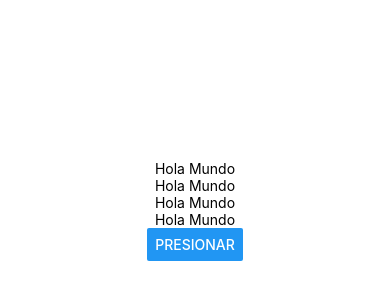
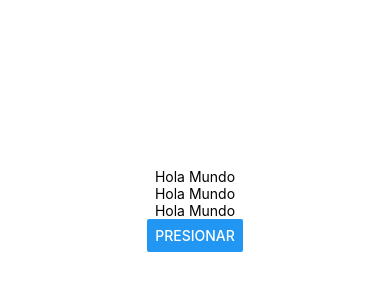
Before and after one commit to mgfuentes-ct/PM193-bien, a React Native app in the folder my-app2/: screen / in a window 390 px wide. Shown: the part 212-512 px from the top of the page. Built offline with nearby package versions, Linux system fonts and the light colour scheme.

Commit message:
modificar con el boton

```diff
--- a/my-app2/App.js
+++ b/my-app2/App.js
@@ -4,26 +4,25 @@ import { StatusBar } from 'expo-status-bar';
 import { StyleSheet, Text, View, Button } from 'react-native';
 import React, {act, useState} from 'react';
 
-const Texto = () => {
-  const [contenido, setContenido] = useState('Hola Mundo');
-  const actualizaTexto = () => {
-    setContenido('Estado modificado');
-  }
+const Texto = ({contenido}) => {
   return (
-    <Text onPress={actualizaTexto}>{contenido}</Text>
+    <Text>{contenido}</Text>
   );
 }
 
 
 /* Zona 2: Es un tipo Main (zona de ejecución) */
 export default function App() {
+  const [contenido, setContenido] = useState('Hola Mundo');
+  const actualizaTexto = () => {
+    setContenido('Estdo modificado');
+  }
   return (
     <View style={styles.container}>
-      <Texto ></Texto>
-      <Texto ></Texto>
-      <Texto ></Texto>
-      <Texto ></Texto>
-      <Button title='Presionar'></Button>
+      <Texto contenido={contenido}></Texto>
+      <Texto contenido={contenido}></Texto>
+      <Texto contenido={contenido}></Texto>
+      <Button title='Presionar' onPress={actualizaTexto}></Button>
       <StatusBar style="auto" />
     </View>
   );
```
